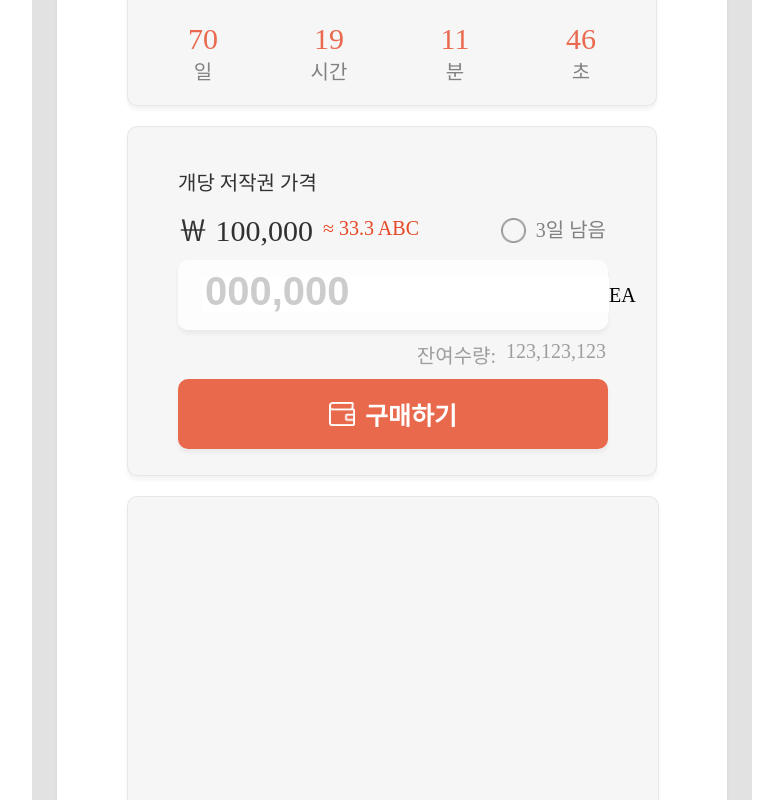
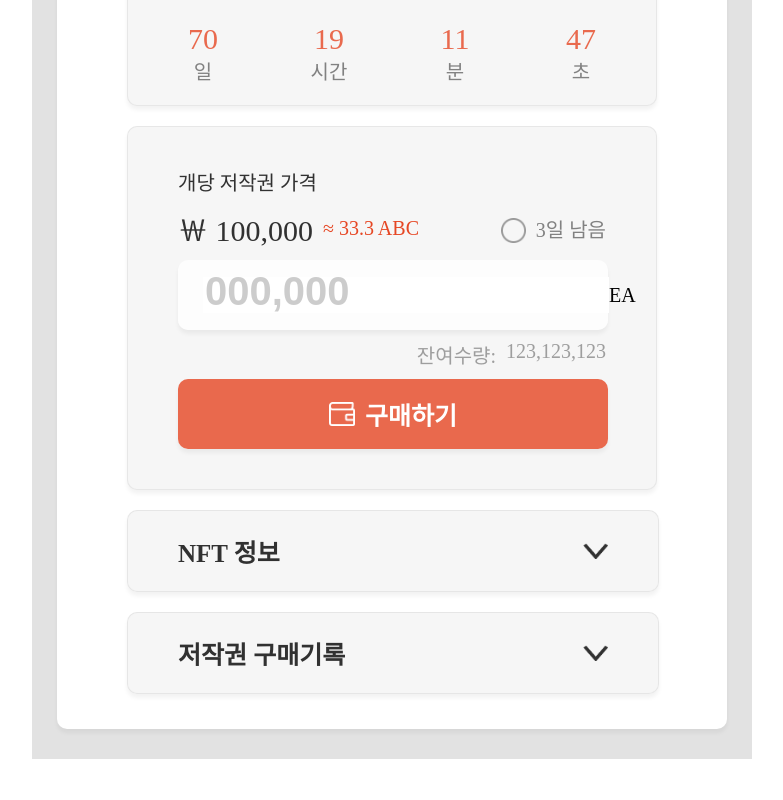
Before and after one commit to lillyYu/artb, a React (Create React App) app: page /trade in a window 1280 px wide. Shown: the part 1200-2000 px from the top of the page, without its empty margins (248-1031 px from the left). After the commit the page ends 1959 px from the top, so only its background shows below. Built offline with nearby package versions, Linux system fonts and the light colour scheme.

Commit message:
finished detail&pay page view

```diff
--- a/src/App.js
+++ b/src/App.js
@@ -6,7 +6,6 @@ import Footer from "./Components/Footer";
 
 /* Libraries */
 import styled from "styled-components";
-import React from "react";
 import { Route, Switch } from "react-router-dom";
 
 function App() {
--- a/src/Components/Gnb/index.js
+++ b/src/Components/Gnb/index.js
@@ -60,6 +60,7 @@ const Setting = styled.div`
 const Language = styled.div`
   font-size: 20px;
   color: black;
+  cursor: pointer;
 `;
 
 const Logo = styled.div`
@@ -67,10 +68,12 @@ const Logo = styled.div`
   width: 162px;
   height: 56px;
   background-color: white;
+  cursor: pointer;
 `;
 
 const My = styled.div`
   // background-color: red;
+  cursor: pointer;
 `;
 
 export default Gnb;
--- a/src/Components/NftTrade/index.js
+++ b/src/Components/NftTrade/index.js
@@ -9,11 +9,21 @@ import { HashLink } from "react-router-hash-link";
 import { useRecoilState } from "recoil";
 
 function NftTrade() {
+  const [payOpen, setPayOpen] = useState(false);
+  const [toggle1Open, setToggle1Open] = useState(false);
+  const [toggle2Open, setToggle2Open] = useState(false);
   return (
     <Container>
       <Contents>
         <Header>
-          <div className="back">목록으로 돌아가기</div>
+          <div
+            className="back"
+            onClick={() => {
+              setPayOpen(false);
+            }}
+          >
+            {payOpen ? "< 페이지로 돌아가기" : "< 목록으로 돌아가기"}
+          </div>
           <div className="basic">
             <div className="info">
               <div className="status">판매중</div>
@@ -22,11 +32,19 @@ function NftTrade() {
             <div className="function">
               <img
                 src="/detail_share.png"
-                style={{ width: "35px", height: "35px" }}
+                style={
+                  payOpen
+                    ? { display: "none" }
+                    : { width: "35px", height: "35px", cursor: "pointer" }
+                }
               />
               <img
                 src="/detail_refresh.png"
-                style={{ width: "35px", height: "35px" }}
+                style={
+                  payOpen
+                    ? { display: "none" }
+                    : { width: "35px", height: "35px", cursor: "pointer" }
+                }
               />
             </div>
           </div>
@@ -74,6 +92,9 @@ function NftTrade() {
             </div>
           </div>
         </Info1>
+        {payOpen ? (
+          <></>
+        ) : (
           <Info2>
             <div className="top">
               <div className="deadline">판매 마감일</div>
@@ -103,7 +124,8 @@ function NftTrade() {
               )}
             />
           </Info2>
-        <Info3>
+        )}
+        <Info3 style={payOpen ? { marginBottom: "35px" } : {}}>
           <div className="title">개당 저작권 가격</div>
           <div className="info">
             <div className="price">
@@ -126,15 +148,162 @@ function NftTrade() {
             <div className="left">잔여수량:</div>
             <div className="right">123,123,123</div>
           </div>
-          <div className="payButton">
+          {payOpen ? (
+            <div className="buttons">
+              <div
+                className="coinButton"
+                onClick={() => {
+                  setPayOpen(!payOpen);
+                  console.log(payOpen);
+                }}
+              >
+                <div className="name">Artb 구매</div>
+              </div>
+              <div
+                className="cashButton"
+                onClick={() => {
+                  setPayOpen(!payOpen);
+                }}
+              >
+                <div className="name">원화 구매</div>
+              </div>
+            </div>
+          ) : (
+            <div
+              className="payButton"
+              onClick={() => {
+                setPayOpen(!payOpen);
+                setToggle1Open(false);
+                setToggle2Open(false);
+              }}
+            >
               <img
                 src="/detail_pay.png"
                 style={{ width: "26px", height: "24px" }}
               />
               <div className="name">구매하기</div>
             </div>
+          )}
         </Info3>
-        <Info4></Info4>
+        {payOpen ? (
+          <></>
+        ) : (
+          <Toggle1>
+            <div
+              className="nftToggle"
+              onClick={() => {
+                setToggle1Open(!toggle1Open);
+                setToggle2Open(false);
+              }}
+              style={
+                toggle1Open
+                  ? {
+                      border: "1px solid rgba(226, 226, 226, 0.7)",
+                      boxShadow: "0px 4px 4px rgba(0, 0, 0, 0.05)",
+                    }
+                  : {}
+              }
+            >
+              <div className="title">NFT 정보</div>
+              <img
+                src={
+                  toggle1Open
+                    ? "/detail_toggleOpen.png"
+                    : "/detail_toggleClose.png"
+                }
+                style={{ width: "25px", height: "16px" }}
+              />
+            </div>
+            {toggle1Open ? (
+              <Info4>
+                <div className="info">
+                  <div className="title">Blockchain</div>
+                  <div className="detail">Ethereum ERC-1155(OpenSea)</div>
+                </div>
+                <div className="info">
+                  <div className="title">Contract</div>
+                  <div className="detail">
+                    0x001d3f1ef827552ae1114027bd3ecf1f086ba0f9
+                  </div>
+                </div>
+                <div className="info">
+                  <div className="title">카테고리</div>
+                  <div className="detail">남관_가을축제_저작권</div>
+                </div>
+                <div className="info">
+                  <div className="title">작품관리번호</div>
+                  <div className="detail">
+                    0x001d3f1ef827552ae1114027bd3ecf1f086ba0f9
+                  </div>
+                </div>
+                <div className="info">
+                  <div className="title">등록자</div>
+                  <div className="detail">
+                    0x001d3f1ef827552ae1114027bd3ecf1f086ba0f9
+                  </div>
+                </div>
+                <div className="info">
+                  <div className="title">설명</div>
+                  <div className="detail">
+                    NFT에 관한 설명란입니다. 혼인과 가족생활은 개인의 존엄과
+                    양성의 평등을 기초로 성립되고 유지되어야 하며, 국가는 이를
+                    보장한다. 평화통일정책의 수립에 관한 대통령의 자문에 응하기
+                    위하여 민주평화통일자문회의를 둘 수 있다. 국가는 전통문화의
+                    계승·발전과 민족문화의 창달에 노력하여야 한다. 국가는
+                    대외무역을 육성하며, 이를 규제·조정할 수 있다. 대법원장과
+                    대법관이 아닌 법관의 임기는 10년으로 하며, 법률이 정하는
+                    바에 의하여 연임할 수 있다. 국무회의는 대통령·국무총리와
+                    15인 이상 30인 이하의 국무위원으로 구성한다. 국가는 농지에
+                    관하여 경자유전의 원칙이 달성될 수 있도록 노력하여야 하며,
+                    농지의 소작제도는 금지된다. 대한민국의 국민이 되는 요건은
+                    법률로 정한다. 대통령은 국가의 독립·영토의 보전·국가의
+                    계속성과 헌법을 수호할 책무를 진다. 선거운동은 각급
+                    선거관리위원회의 관리하에 법률이 정하는 범위안에서 하되,
+                    균등한 기회가 보장되어야 한다. 국회의원은 현행범인인 경우를
+                    제외하고는 회기중 국회의 동의없이 체포 또는 구금되지
+                    아니한다. 헌법재판소는 법률에 저촉되지 아니하는 범위안에서
+                    심판에 관한 절차, 내부규율과 사무처리에 관한 규칙을 제정할
+                    수 있다.
+                  </div>
+                </div>
+              </Info4>
+            ) : (
+              <></>
+            )}
+          </Toggle1>
+        )}
+        {payOpen ? (
+          <></>
+        ) : (
+          <Toggle2>
+            <div
+              className="historyToggle"
+              onClick={() => {
+                setToggle2Open(!toggle2Open);
+                setToggle1Open(false);
+              }}
+              style={
+                toggle2Open
+                  ? {
+                      border: "1px solid rgba(226, 226, 226, 0.7)",
+                      boxShadow: "0px 4px 4px rgba(0, 0, 0, 0.05)",
+                    }
+                  : {}
+              }
+            >
+              <div className="title">저작권 구매기록</div>
+              <img
+                src={
+                  toggle2Open
+                    ? "/detail_toggleOpen.png"
+                    : "/detail_toggleClose.png"
+                }
+                style={{ width: "25px", height: "16px" }}
+              />
+            </div>
+            {/* <Info5></Info5> */}
+          </Toggle2>
+        )}
       </Contents>
     </Container>
   );
@@ -175,6 +344,7 @@ const Header = styled.div`
     font-weight: 500;
     font-size: 20px;
     color: #eb4632;
+    cursor: pointer;
   }
 
   .basic {
@@ -423,7 +593,8 @@ const Info3 = styled.div`
   width: 530px;
   margin: 0 70px;
   padding: 0 50px;
-  height: 350px; // 임시
+  // height: 350px; // 임시
+  height: fit-content; // 임시
   background-color: #f6f6f6;
   box-sizing: border-box;
   border-radius: 10px;
@@ -522,7 +693,13 @@ const Info3 = styled.div`
     }
   }
 
-  .payButton {
+  .buttons {
+    display: flex;
+    flex-direction: column;
+    gap: 10px 0;
+    margin-bottom: 40px;
+
+    .coinButton {
       display: flex;
       align-items: center;
       justify-content: center;
@@ -531,6 +708,48 @@ const Info3 = styled.div`
       background: rgba(230, 71, 36, 0.8);
       box-shadow: 0px 4px 4px rgba(0, 0, 0, 0.05);
       border-radius: 10px;
+      cursor: pointer;
+
+      .name {
+        margin-left: 10px;
+        font-weight: bold;
+        font-size: 25px;
+        color: #ffffff;
+      }
+    }
+
+    .cashButton {
+      display: flex;
+      align-items: center;
+      justify-content: center;
+      width: 430px;
+      height: 70px;
+      background: rgba(230, 71, 36, 0.8);
+      box-shadow: 0px 4px 4px rgba(0, 0, 0, 0.05);
+      border-radius: 10px;
+      cursor: pointer;
+
+      .name {
+        margin-left: 10px;
+        font-weight: bold;
+        font-size: 25px;
+        color: #ffffff;
+      }
+    }
+  }
+
+  .payButton {
+    display: flex;
+    align-items: center;
+    justify-content: center;
+    margin-bottom: 40px;
+    width: 430px;
+    height: 70px;
+    background: rgba(230, 71, 36, 0.8);
+    box-shadow: 0px 4px 4px rgba(0, 0, 0, 0.05);
+    border-radius: 10px;
+    cursor: pointer;
+
     .name {
       margin-left: 10px;
       font-weight: bold;
@@ -539,16 +758,89 @@ const Info3 = styled.div`
     }
   }
 `;
+
+const Toggle1 = styled.div`
+  display: flex;
+  flex-direction: column;
+  margin: 0 70px;
+  width: 530px;
+  background-color: rgba(191, 191, 191, 0.2);
+  border-radius: 10px;
+  border: 1px solid rgba(226, 226, 226, 0.7);
+  box-shadow: 0px 4px 4px rgba(0, 0, 0, 0.05);
+
+  .nftToggle {
+    display: flex;
+    align-items: center;
+    justify-content: space-between;
+    padding: 0 50px;
+    width: 530px;
+    height: 80px; // 임시
+    background-color: #f6f6f6;
+    box-sizing: border-box;
+    border-radius: 10px;
+    cursor: pointer;
+
+    .title {
+      font-weight: bold;
+      font-size: 25px;
+      color: rgba(0, 0, 0, 0.8);
+    }
+  }
+`;
+
 const Info4 = styled.div`
   display: flex;
   flex-direction: column;
+  gap: 10px 0;
+  padding: 30px 50px;
   width: 530px;
-  margin: 0 70px;
-  height: 1900px; // 임시
-  background-color: #f6f6f6;
+  //   height: 500px; // 임시
+  height: fit-content;
+  box-sizing: border-box;
+
+  .info {
+    .title {
+      font-size: 20px;
+      color: #c4c4c4;
+    }
+
+    .detail {
+      margin-top: 5px;
+      font-size: 20px;
+      color: rgba(0, 0, 0, 0.8);
+    }
+  }
+`;
+
+const Toggle2 = styled.div`
+  display: flex;
+  flex-direction: column;
+  margin: 0 70px 35px;
+  width: 530px;
+  background-color: rgba(191, 191, 191, 0.2);
   border-radius: 10px;
   border: 1px solid rgba(226, 226, 226, 0.7);
   box-shadow: 0px 4px 4px rgba(0, 0, 0, 0.05);
+
+  .historyToggle {
+    display: flex;
+    align-items: center;
+    justify-content: space-between;
+    padding: 0 50px;
+    width: 530px;
+    height: 80px; // 임시
+    background-color: #f6f6f6;
+    box-sizing: border-box;
+    border-radius: 10px;
+    cursor: pointer;
+
+    .title {
+      font-weight: bold;
+      font-size: 25px;
+      color: rgba(0, 0, 0, 0.8);
+    }
+  }
 `;
 
 export default NftTrade;
```
Also changed, not shown: public/detail_toggleClose.png (added), public/detail_toggleOpen.png (added). Lines whose indentation alone changed are shown as unchanged.
